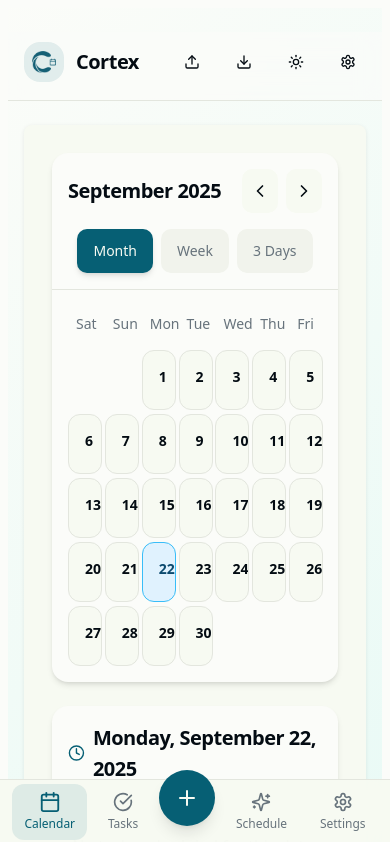
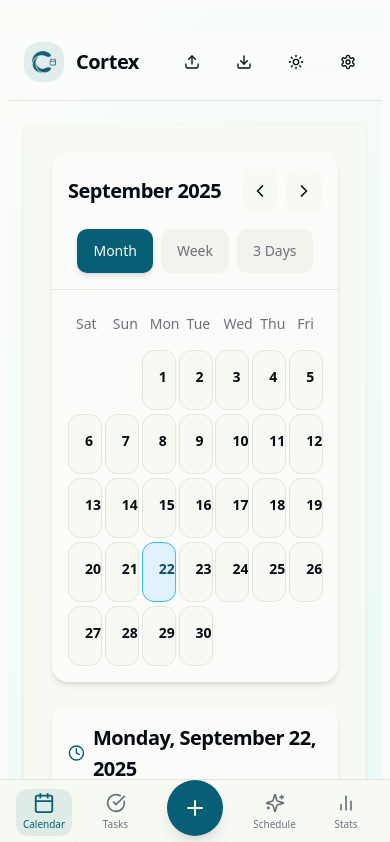
Before and after one commit to BassemHazemDev/Cortex-Task-Manager, a React (Vite) app: page / in a window 390 px wide. Shown: the top 842 px of the page. Built offline with nearby package versions, Linux system fonts and the light colour scheme.

Commit message:
fix(mobile): resolve nav spacing and checkbox sizing issues

```diff
--- a/src/components/MobileNav.jsx
+++ b/src/components/MobileNav.jsx
@@ -7,7 +7,7 @@
  */
 
 import { memo } from 'react';
-import { Calendar, CheckCircle, Sparkles, Plus, Settings } from 'lucide-react';
+import { Calendar, CheckCircle, Sparkles, Plus, BarChart2 } from 'lucide-react';
 import { motion } from 'framer-motion';
 import haptics from '../utils/haptics';
 
@@ -21,7 +21,7 @@ function NavButton({ icon, label, active, onClick }) {
         haptics.light();
         onClick();
       }}
-      className={`flex flex-col items-center justify-center px-3 py-2 rounded-lg transition-all duration-200 ${
+      className={`flex flex-col items-center justify-center px-1 py-1 rounded-lg transition-all duration-200 min-w-[3.5rem] ${
         active
           ? 'text-primary bg-primary/10'
           : 'text-muted-foreground hover:text-foreground hover:bg-muted/50'
@@ -30,7 +30,7 @@ function NavButton({ icon, label, active, onClick }) {
       <span className={`transition-transform ${active ? 'scale-110' : ''}`}>
         {icon}
       </span>
-      <span className={`text-xs mt-1 font-medium ${active ? 'text-primary' : ''}`}>
+      <span className={`text-[10px] mt-1 font-medium ${active ? 'text-primary' : ''}`}>
         {label}
       </span>
     </button>
@@ -78,9 +78,9 @@ function MobileNav({
       initial={{ y: 100 }}
       animate={{ y: 0 }}
       transition={{ type: "spring", stiffness: 300, damping: 30 }}
-      className="fixed bottom-0 left-0 right-0 bg-card/95 backdrop-blur-lg border-t border-border z-50 lg:hidden safe-area-bottom"
+      className="fixed bottom-0 left-0 right-0 bg-card/95 backdrop-blur-lg border-t border-border z-50 lg:hidden safe-area-bottom pb-2"
     >
-      <div className="flex justify-around items-center h-16 px-2 max-w-lg mx-auto">
+      <div className="flex justify-between items-end h-16 px-4 w-full mx-auto pb-2">
         <NavButton
           icon={<Calendar className="h-5 w-5" />}
           label="Calendar"
@@ -95,7 +95,9 @@ function MobileNav({
           onClick={() => setCurrentView('tasks')}
         />
 
-        <FloatingAddButton onClick={onAddTask} />
+        <div className="flex justify-center items-end px-2">
+            <FloatingAddButton onClick={onAddTask} />
+        </div>
 
         <NavButton
           icon={<Sparkles className="h-5 w-5" />}
@@ -105,10 +107,10 @@ function MobileNav({
         />
 
         <NavButton
-          icon={<Settings className="h-5 w-5" />}
-          label="Settings"
-          active={false}
-          onClick={onOpenSettings}
+          icon={<BarChart2 className="h-5 w-5" />}
+          label="Stats"
+          active={currentView === 'statistics'}
+          onClick={() => setCurrentView('statistics')}
         />
       </div>
     </motion.nav>
--- a/src/components/SortableTodoItem.jsx
+++ b/src/components/SortableTodoItem.jsx
@@ -59,12 +59,17 @@ export function SortableTodoItem({ todo, toggleTodoComplete, openTodoForm, delet
               haptics.success();
               toggleTodoComplete(todo.id);
             }}
-            className={`w-5 h-5 rounded-full border-2 flex items-center justify-center transition-all duration-300 flex-shrink-0 ${
+            className={`rounded-full border-2 flex items-center justify-center transition-all duration-300 flex-shrink-0 ${
               todo.isCompleted
                 ? "border-[var(--accent-2)] hover:border-[var(--accent-2)]"
                 : "border-muted-foreground/30 hover:border-[var(--accent-2)]"
             }`}
             style={{
+              width: "18px",
+              height: "18px",
+              minWidth: "18px",
+              minHeight: "18px",
+              padding: 0,
               background: todo.isCompleted
                 ? "var(--accent-2)"
                 : "transparent",
```
